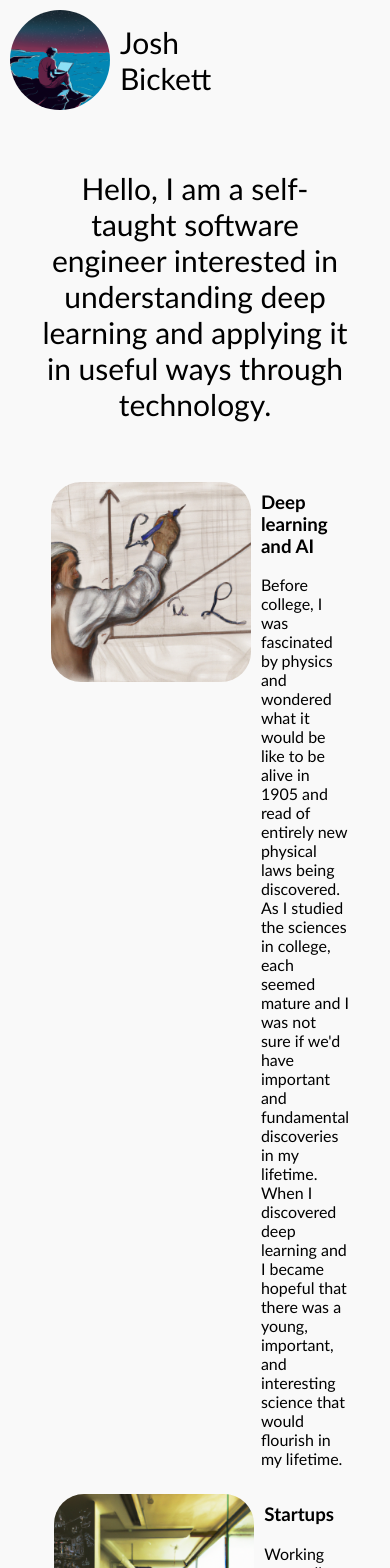
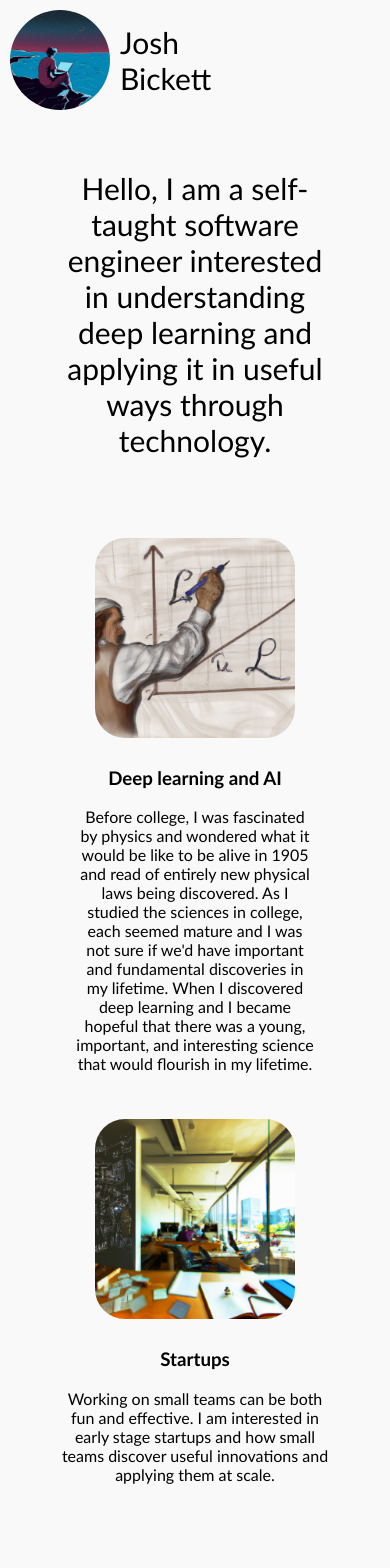
Before and after one commit to joshbickett/bickett.ai, a React (Create React App) app: page / in a window 390 px wide. Shown: the top 1568 px of the page. After the commit the page ends 1500 px from the top, so only its background shows below. Built offline with nearby package versions, Linux system fonts and the light colour scheme.

Commit message:
Add media query for mobile design

```diff
--- a/src/App.css
+++ b/src/App.css
@@ -9,6 +9,12 @@ body {
   pointer-events: none;
 }
 
+@media (max-width: 768px) {
+  .content-container {
+    flex-direction: column;
+    text-align: center;
+  }
+}
 @media (prefers-reduced-motion: no-preference) {
   .App-logo {
     animation: App-logo-spin infinite 20s linear;
--- a/src/pages/Focus.js
+++ b/src/pages/Focus.js
@@ -46,17 +46,19 @@ export const Focus = () => {
 
             <div
               style={{
-                display: "grid",
-                gridTemplateColumns: "1fr 1fr 2fr 1fr",
+                display: "flex",
+                alignItems: "center",
+                justifyContent: "center",
+                margin: "20px",
               }}
+              className="content-container"
             >
-              <div></div>
               <img
                 src={scienceImg}
                 alt="focus"
                 style={{ width: "200px", borderRadius: "30px", margin: "10px" }}
               />
-              <div>
+              <div style={{ maxWidth: "600px" }}>
                 <h3>Deep learning and AI</h3>
                 <p>
                   Before college, I was fascinated by physics and wondered what
@@ -69,21 +71,25 @@ export const Focus = () => {
                   in my lifetime.
                 </p>
               </div>
-              <div></div>
             </div>
             <div
               style={{
-                display: "grid",
-                gridTemplateColumns: "1fr 1fr 2fr 1fr",
+                display: "flex",
+                alignItems: "center",
+                justifyContent: "center",
               }}
+              className="content-container"
             >
-              <div></div>
               <img
                 src={startupImage}
                 alt="writing"
-                style={{ width: "200px", borderRadius: "30px", margin: "10px" }}
+                style={{
+                  maxWidth: "200px",
+                  borderRadius: "30px",
+                  margin: "10px",
+                }}
               />
-              <div>
+              <div style={{ maxWidth: "600px" }}>
                 <h3>Startups</h3>
                 <p>
                   Working on small teams can be both fun and effective. I am
@@ -91,7 +97,6 @@ export const Focus = () => {
                   discover useful innovations and applying them at scale.
                 </p>
               </div>
-              <div></div>
             </div>
           </div>
           <div></div>
```
